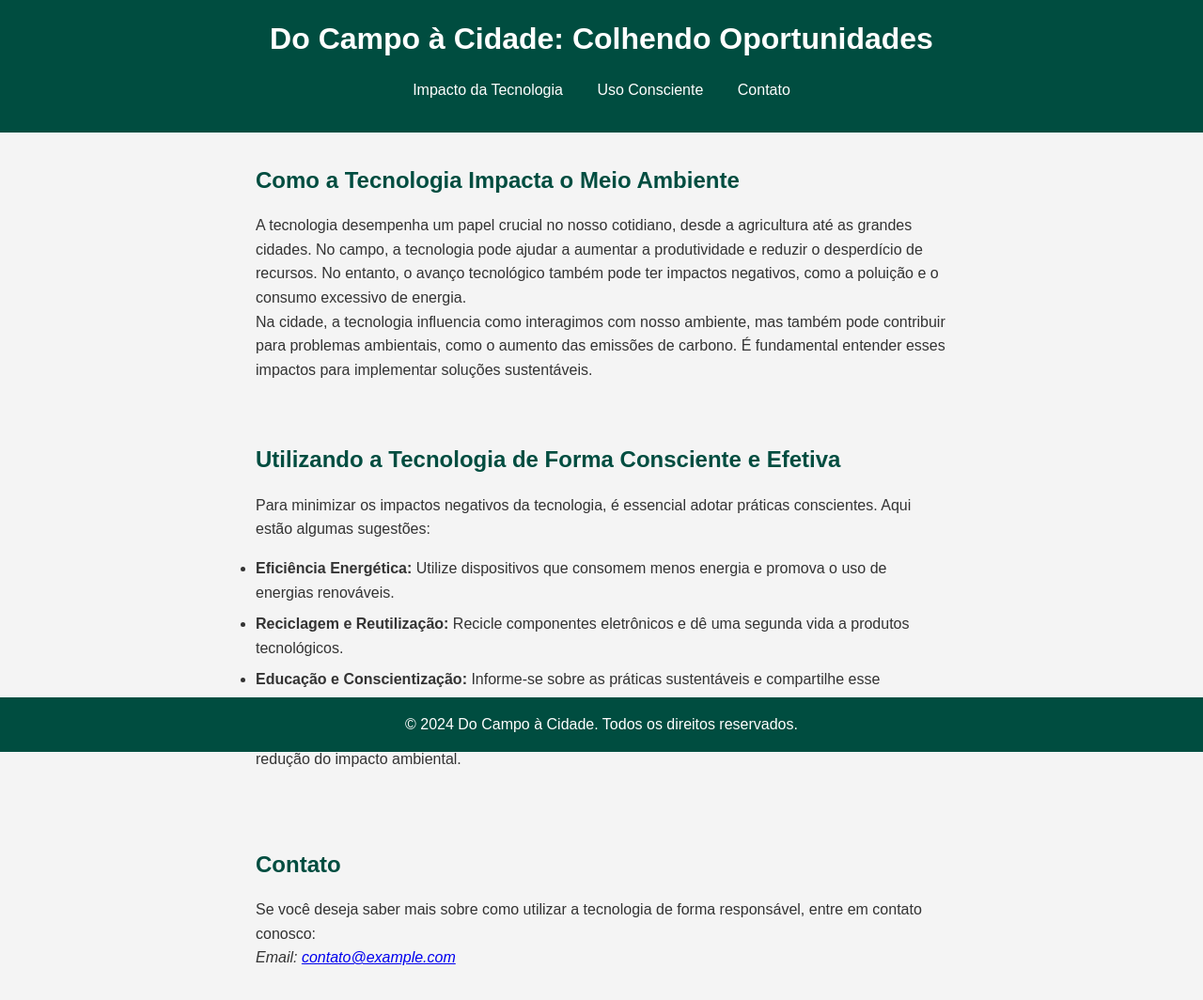
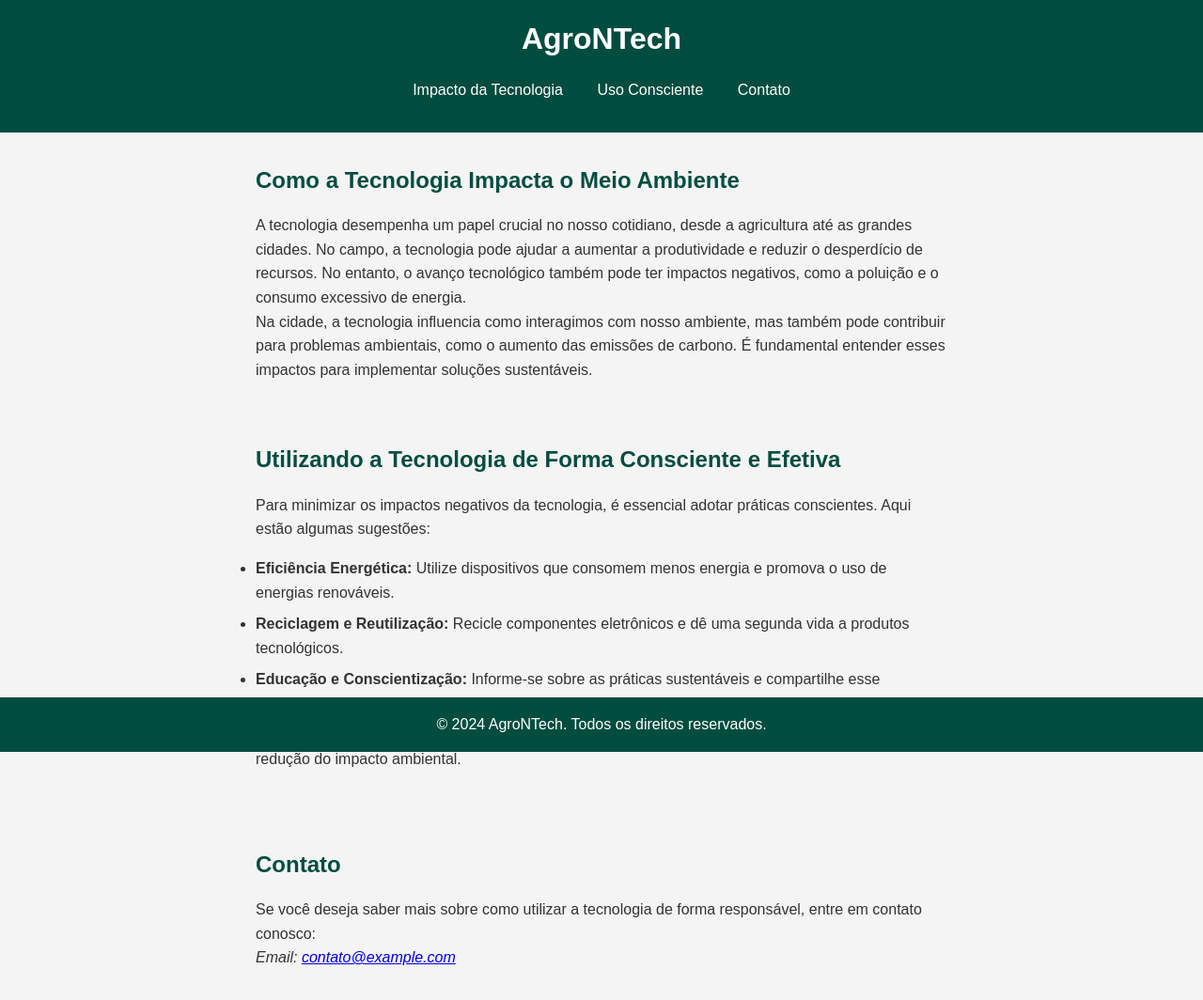
Before and after one commit to MasterJavaScript/Agrinho2024, a plain HTML site: page index.html in a window 1280 px wide. Shown: the whole page at 94% size. Drawn offline with Linux system fonts and the light colour scheme.

Commit message:
Feat: Melhorando Readme e index

```diff
--- a/index.html
+++ b/index.html
@@ -3,12 +3,12 @@
 <head>
     <meta charset="UTF-8">
     <meta name="viewport" content="width=device-width, initial-scale=1.0">
-    <title>Do Campo à Cidade: Colhendo Oportunidades</title>
+    <title>AgroNTech</title>
     <link rel="stylesheet" href="styles.css">
 </head>
 <body>
     <header>
-        <h1>Do Campo à Cidade: Colhendo Oportunidades</h1>
+        <h1>AgroNTech</h1>
         <nav>
             <ul>
                 <li><a href="#impacto">Impacto da Tecnologia</a></li>
@@ -52,7 +52,7 @@
     </section>
 
     <footer>
-        <p>&copy; 2024 Do Campo à Cidade. Todos os direitos reservados.</p>
+        <p>&copy; 2024 AgroNTech. Todos os direitos reservados.</p>
     </footer>
 </body>
 </html>
```
Also changed, not shown: 1 other file.
